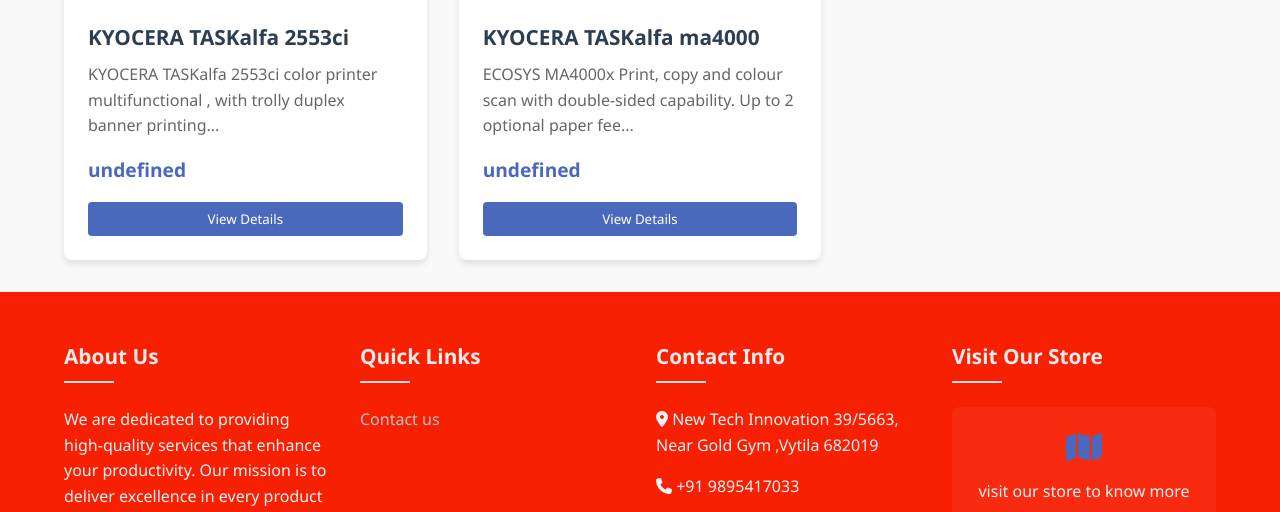
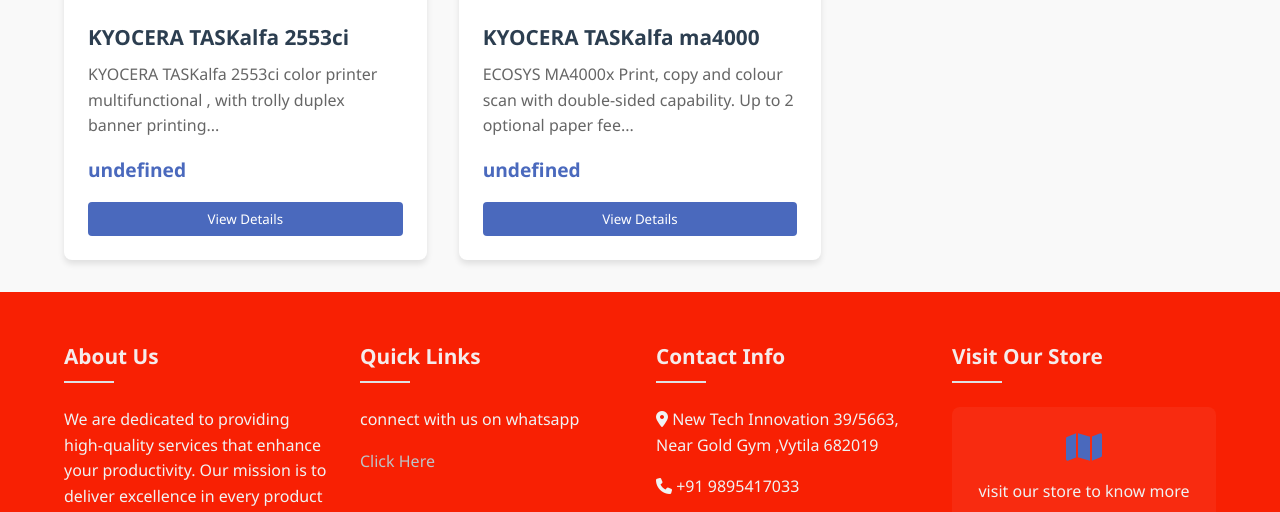
Before and after one commit to junsecop/newtechinnovation-pvt.ltd, a plain HTML site: page index.html in a window 1280 px wide. Shown: the part 1223-1735 px from the top of the page. Drawn offline with Linux system fonts and the light colour scheme.

Commit message:
Update index.html

```diff
--- a/index.html
+++ b/index.html
@@ -97,7 +97,8 @@
               <!-- <li><a href="#">Home</a></li> -->
               <!-- <li><a href="#products">Products</a></li> -->
               <!-- <li><a href="#about">About Us</a></li> -->
-              <li><a href="https://wa.link/ew6o2h">Contact us</a></li>
+<p>connect with us on whatsapp</p>
+              <li><a href="https://wa.link/ew6o2h">Click Here</a></li>
 
               <!-- <li><a href="#">Privacy Policy</a></li> -->
             </ul>
```
